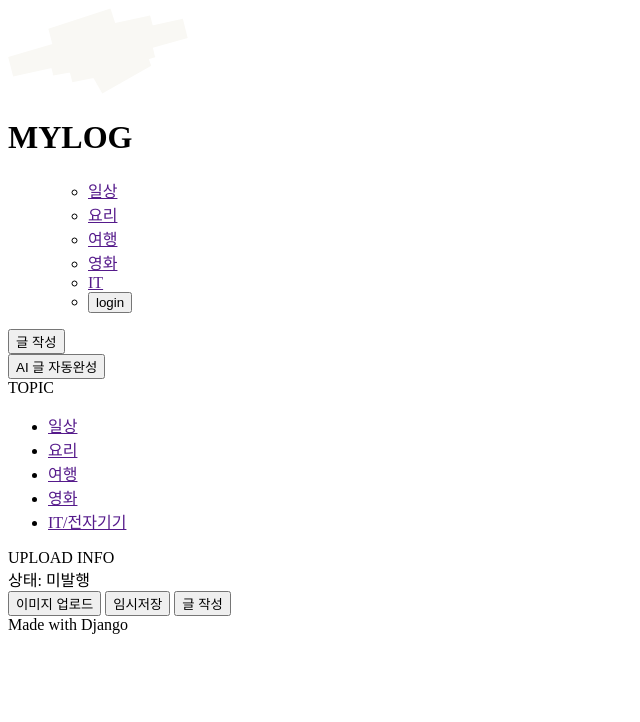
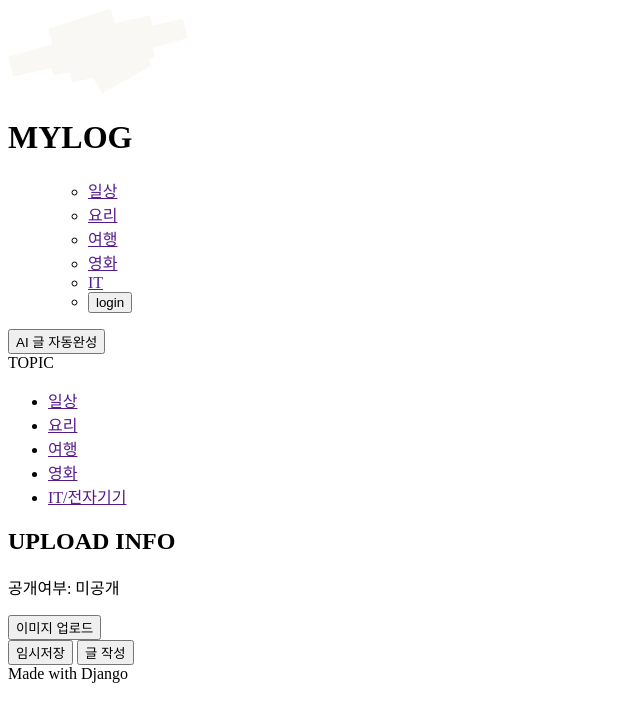
Before and after one commit to hwan3526/why, a Django app: page /write/ in a window 1280 px wide. Shown: the top 722 px of the page, without its empty margins (0-640 px from the left). Run offline with Django 4.2, Linux system fonts and the light colour scheme; parts of the project's set-up code (start-up, migrations or seed data) failed here and were passed over; some libraries are stand-ins or nearby versions.

Commit message:
feat: add write

```diff
--- a/whylog/blog/templates/write.html
+++ b/whylog/blog/templates/write.html
@@ -12,19 +12,18 @@
     {% include 'header.html' %}
 
     <section class ="main">
+        <form method="POST">
             <div>
-            <form method="POST">
                 {% csrf_token %}
                 {{ form.media }}
                 {{ form.as_p }}
-                <button type="submit">글 작성</button>
-            </form>
             </div>
 
             <div>
                 <div>
                     <button>AI 글 자동완성</button>
                 </div>
+
                 <div>
                     <div>
                         TOPIC
@@ -37,20 +36,27 @@
                         <li><a href="">IT/전자기기</a></li>
                     </ul>
                 </div>
-            <div>
-                <div>
-                    UPLOAD INFO
+
+                <div class="box">
+                    <div class="info">
+                    <h2>UPLOAD INFO</h2>
+                    <p>공개여부: {% if edit_mode %}전체공개{% else %}미공개{% endif %}</p>
+                    <input type="file" name="file" id="imageUpload" style="display:none;">
+                    <button type="button" class="button-line" onclick="document.getElementById('imageUpload').click();">이미지 업로드</button>
                     </div>
-                <div>
-                    상태: 미발행
-                </div>
-                <input type="button" value="이미지 업로드">
-                <button type="submit">임시저장</button>
-                <button type="submit">글 작성</button>
+                    <div class="save-box">
+                    {% if edit_mode %}
+                        <input type="submit" name="delete-button"  class="delete-button" value="삭제"/>
+                        <input type="submit" class="save-button" value="수정"/>
+                    {% else %}
+                    <input type="submit" name="temp-save-button" class="temp-save-button" value="임시저장" />
+                    <input type="submit" name="save-button" class="save-button" value="글 작성" />
+                    {% endif %}
                     </div>
                 </div>
+            </div>
+        </form>
     </section>
-
 
     {% include 'footer.html' %}
 
```
Lines whose indentation alone changed are shown as unchanged.
